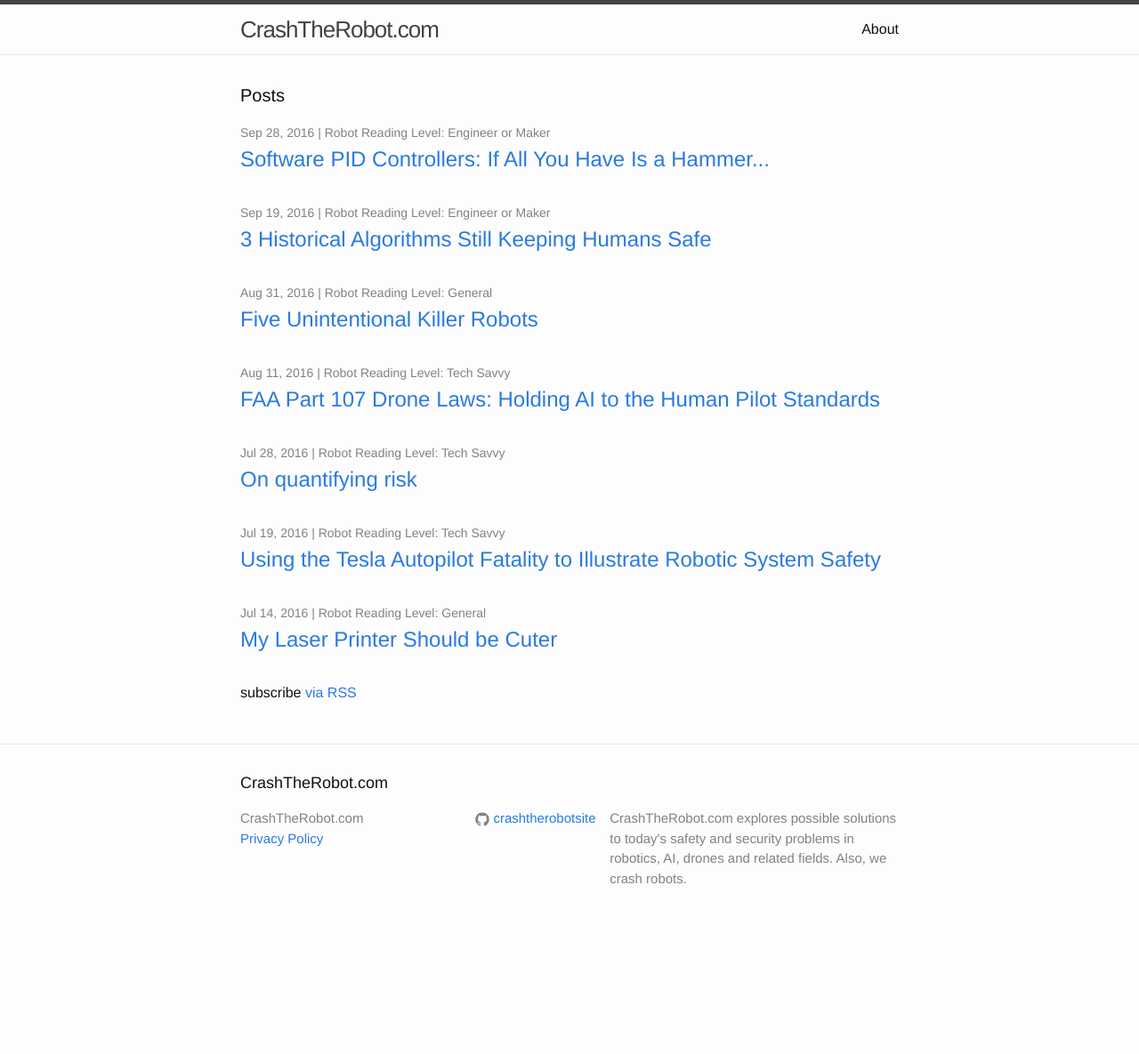
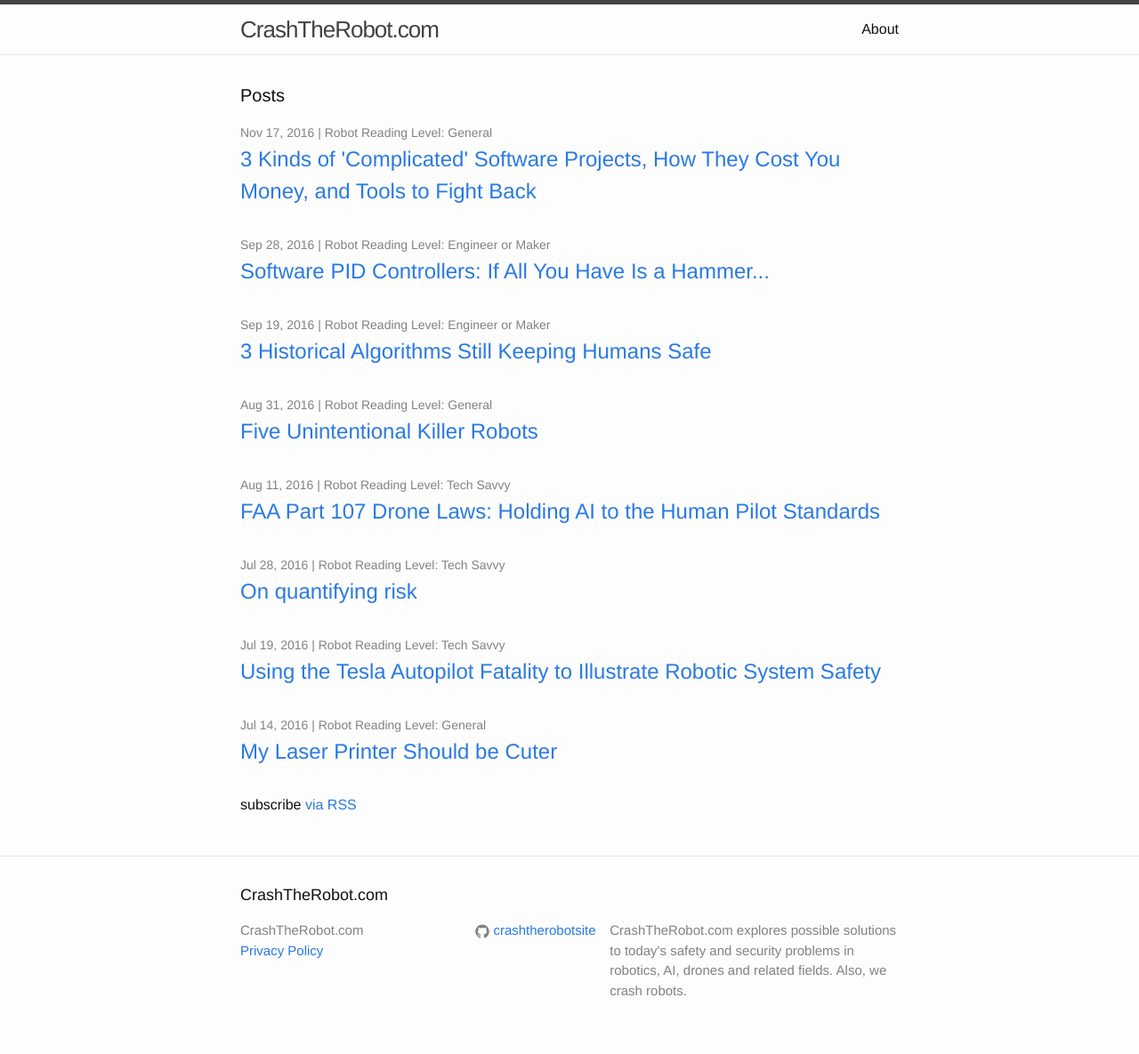
Before and after one commit to crashtherobotsite/crashtherobotsite, a Jekyll site: the page built from index.html, in a window 1280 px wide. Shown: the whole page at 89% size. Built offline with Jekyll 4.4.1, drawn with Linux system fonts in a browser that asks for light colours; before the commit the page ends 1059 px from its top, so only the background shows below that; some of the changed lines change nothing that is shown.

Commit message:
finished complexity

```diff
--- a/_posts/2016-11-17-6-measures-of-complexity.markdown
+++ b/_posts/2016-11-17-6-measures-of-complexity.markdown
@@ -5,22 +5,22 @@
 categories: uncertainty autonomy testing software
 author: AMB
 robots_rating: 1
-published: false
+published: true
 ---
 
 *TL;DR: "Modern software is complicated, but not all complications are the same. More importantly, not all complications cost the same amount of time and money when something goes wrong. We break down 3 different kinds of complexity, explain coping strategies, and detail what it's going to cost you (as a developer or as a manager) down the line if you don't pick the right weapon for combatting your specific problems.*
 
 # Assumptions
 This article assumes your team has the following things already:
-    - A halfway-decent [customer specification](). Because complications from what people want cannot be solved with software tools.
+    - A halfway-decent [customer specification](https://www.joelonsoftware.com/2000/10/02/painless-functional-specifications-part-1-why-bother/). Joel Spolsky, software guru, says it better than I could. It boils down to the fact that complications from *what people want* cannot be solved with software tools. Because people still want stuff.
     - At least one software engineer. Because software tools are useless if nobody actually uses them.
-    - [Source control]. Because it's 2016.
+    - Source control. Because it's 2016. I'm not going to demand you pass every item on the infamous [Joel Test](https://www.joelonsoftware.com/2000/08/09/the-joel-test-12-steps-to-better-code/), but I am going to demand this one.
 
-If your team is missing these things, you need to look elsewhere for [stronger medicine](Joel Spolsky essay).
+If your team is missing these things, you need to look elsewhere for stronger medicine.  If you team has the above three items, then your sinking ship of a project can be saved.
 
 # Background: 'It's Complicated'
 
-The customer hates you. The project is already 6 months late.  The manager asks the software engineers "What's wrong?" She/he gets answers like  "It's complicated..." or "The system is old and broken and will take a complete overhaul and 1 MILLION (or BILLION) dollars to fix."  Developers work desperately to get something, anything, working, and everyone hates their job. But wait! There's hope!  **Not all giant, late, legacy, broken, horrible projects need a "complete rewrite" to save them.** Some complicated software projects just need a little love... and disciplined, targeted investment in better tools. Here are some common, real-life reasons behind 'complicated', and how to cope with them.
+The customer hates you. The project is already 6 months late.  The manager asks the software engineers, "What's wrong?" She/he gets answers like  "It's complicated..." or "The system is old and broken and will take a complete overhaul and 1 MILLION (or BILLION) dollars to fix."  Developers work desperately to get something, anything, working, and everyone hates their job. But wait! There's hope!  **Not all giant, late, legacy, broken, horrible projects need a "complete rewrite" to save them.** In fact, [complete rewrites are a bad idea](https://www.joelonsoftware.com/2000/04/06/things-you-should-never-do-part-i/). Some complicated software projects just need a little love... and disciplined, targeted investment in better tools. Here are some common, real-life reasons behind 'complicated', and how to cope with them.
 
 
 # 1. Your CODE BASE is Enormous
@@ -29,30 +29,30 @@
 
 **The Complication**
 
-What started as a 200 line script to highlight certain words has ballooned into a 50,000 lines-of-code word processor that can launch a space shuttle while Tweeting about your startup culture. Any request from a customer will take a year to implement, even though your development team has 50 people on it.   You probably have some metric of how large your source code is- in numbers of files, lines of code, or how long it takes to download from source control. Either way, finding a bug will take you days.
+What started as a 200-line script to highlight non-English words has ballooned into a 50,000 lines-of-code word processor that can launch a space shuttle while Tweeting about your startup culture. Any request from a customer will take a year to implement, even though your development team has 50 people on it.   You probably have some metric of how large your source code is- in numbers of files, lines of code, or how long it takes to download from source control. Either way, finding a bug will take you days.
 
 **The Cost**
 Most software developers and business managers already know about the number one cost of a system with thousands of lines of source code: paid software developer time. The more lines of code your system has, so the thinking goes, the more expensive it will be to fix a problem without breaking something else. In addition, many software engineers would rather spend their time building new features than reading old code, and customers would rather pay them to do that, so the problem often compounds over time.
 
 **How to Fix it On A Budget**
-a.[Coding Standards](http://codeahoy.com/2016/05/22/effective-coding-standards/) capture efficient ways of reading lots of code at a time. Design standards like [modularity](https://netbeans.org/project_downloads/usersguide/rcp-book-ch2.pdf) can make it manageable to look at small, 100 line functions at a time, so that you can see a whole function or method on your screen at once.
+a.[Coding Standards](http://codeahoy.com/2016/05/22/effective-coding-standards/) capture efficient ways of reading lots of code at a time. Design standards like [modularity](https://netbeans.org/project_downloads/usersguide/rcp-book-ch2.pdf) can make it manageable to look at small, 100 line functions at a time, so that you can see a whole function or method on your screen at once.  Use Code Templates to give all your code the same style, and set up your software builds process to show compiler and build warnings as you build to code.
 
 Coding standards are free in money, but not in time or social cost:
 If you already *have* a giant legacy system, your most sensible path forward is still coding standards- but implement them as you go along instead of making your team spend time modifying your whole codebase. Stick to a solid rule: no *new* code or *changes* to old files go into the software without following your standards. If you have to make smaller classes, so be it.
 
-b. [Indexed Source Code Search Tools] make looking through all that code *fast*. If it takes a developer 30 minutes to find a file, that is wasted time. Throwing a little money at this problem goes a long way- good IDEs often provide this functionality as part of them.
+b. Indexed Source Code Search Tools like [this one](http://beyondgrep.com/more-tools/) make looking through all that code *fast*. If it takes a developer 30 minutes to find a file, that is wasted time. Throwing a little money at this problem goes a long way- some good IDEs can be set up provide this functionality as part of them.
 
-c. [Remove dead code with Static Analysis]. The odds are good that your code base has more than 2 string formatting libraries. One of the is probably not even used. Static analysis tools like [Lint]() and [python zombie code]() can find dead code and dependencies so that you aren't looking through code that isn't even used.
+c. [Remove dead code with Static Analysis](https://en.wikipedia.org/wiki/List_of_tools_for_static_code_analysis). The odds are good that your code base has more than 2 string formatting libraries. One of the is probably not even used. Static analysis tools like [PC Lint for C++](http://www.gimpel.com/html/index.htm), [Javascipt Lint](http://www.javascriptlint.com/) and [Vulture for Python](https://pypi.python.org/pypi/vulture) can find dead code and dependencies,  so that your developers aren't looking through code that isn't even used.
 
 
 #2. Your END TO END BUILD PROCESS has more than 1 Step.
 **The Complication**
-A trial customer finds a critical bug that must be patched within a week or they will refuse to pay you. Developers fix the bug, only to find that they have *no way* of patching the bug fix (and only the bug fix) into the customer's code- the customer's software executable was from a special version on Carla's computer, and she's on vacation in Japan.
+A trial customer finds a critical bug that must be patched within a week or they will refuse to pay you. Developers fix the bug, only to find that they have *no way* of applying the patch fix (and only the bug fix) into the customer's code- the customer's software executable was from a special version on Carla's computer, and she's on vacation in Japan.
 
-If this is you, your source code is not the problem: how you ship it is.
+If this is your company, then your software is not the problem: how you ship it is.
 
 **The Cost**
-The cost of this problem is death by ten thousand paper cuts. Some examples:
+The cost of this problem needn't be as extreme as the example above either; the real cost is death by ten thousand paper cuts. Some examples:
 
 If there is no source control copy that *exactly matches* your deployed server or executable, each engineer spends extra time on every bug trying to figure out whether the latest code they are looking at even *has* a certain problem.
 
@@ -67,10 +67,11 @@
 
 **How to Fix it On A Budget**
 a. First, get the most out of your existing [Build Tools].  If you use
-[make]() or [automake](), consider adding pre and post build hooks for building a shipping executable that work for all your developers. If you deploy code to servers, all your developers should be running a [Docker]() or local server of your code that *matches what you would ship to customers*.
+[make]() or [automake](), consider adding pre and post build hooks for building a shipping executable that work for all your developers. If you deploy code to servers, all your developers should be running a [Docker]() or local build server of your code that *exactly matches what you would ship to customers*.
 
-b. [Automated Builds]. Once you have code that can be built by computer, you should make a computer build the code all the time. Source control hooks to kick off automated builds are really not optional in 2016. You can tie it into a manual process, but there are also lots of tools to help you out: [Jenkins], ....
+    Make a coding standard that requires developers to *actually fix code that causes warnings in build tools!*  Other people have already gone to the work of building a tool that warns you when your code is questionable. You should benefit from this work.
 
+b. [Automated Builds]. Once you have code that can be built by computer, you should make a computer build the code all the time. Source control hooks to kick off automated builds are really not optional in 2016. As of 2016, [Jenkins](https://jenkins.io/) is the most common choice, but there are [lots of alternatives as well](https://alternatives.financesonline.com/p/jenkins/) to help you do this.  Automated build and scripts act as a canary in your coal mine- they highlight broken code 'early and often' so that bugs get fixed in a timely manner.
 
 #3. Your SPECIAL SAUCE is Not Documented Outside the Code
 **The Complication**
@@ -80,10 +81,13 @@
 If your Special Sauce Engineer quits, their replacement is going to have to reverse engineer all the code (and the undocumented design that went with it) for your company to survive. If your Special Sauce Engineer stays, at some point they will want to invent something else or get promoted- leaving the sustaining engineering team with the same problem. Meanwhile, *all the other smart, expensive engineers on the team are afraid to innovate.*  More heads are better than one, but only if they are actually able to contribute useful work.
 
 **How to Fix it On A Budget**
-a.  Pizza! Seriously! If the Special Sauce Engineer is still with your company ask them to present a "lunch and learn" series about their work. $100 in Pizza and a cell phone video recording will result in a set of slides that should be annotated and archived FOREVER in an easily accessible place for the whole team. Once there, it should be required viewing for new hires. If the engineer protests or claims it's too complicated, send them this cartoon:
-
-(xkcd cartoon of teaching)
+a.  Pizza! Seriously! If the Special Sauce Engineer is still with your company ask them to present a "lunch and learn" series about their work. $100 in Pizza and a cell phone video recording will result in a set of slides that should be annotated and archived FOREVER in an easily accessible place for the whole team. Once there, it should be required viewing for new hires.
 
 It's important that the Special Sauce presentations are *really* about the Special Sauce. They should *not* be about the spaghetti code implementation of the Special Sauce. If your product is a movie recommendation algorithm that uses linear regression, then the talk should be about linear regression, not about the 15 Python libraries, the GUI, and the OpenCV binding used to build the prototype. ss
 
 b. External experts. If the Special Sauce Engineer is gone from the company and cannot be persuaded to return to give a (paid) set of talks, you still need the base knowledge of that Special Sauce to permeate through your team, and you should pay an expert for a 3-6 set of weekly lunches. If nothing else, it will tell your team what to Google as they reverse engineer the code.
+
+
+# Conclusion
+
+Engineers and project managers can take simple steps that do not cost much capital to make dealing with large software projects better for everyone. While these projects do cost time and social capital, the payoff will be worth it.
```
